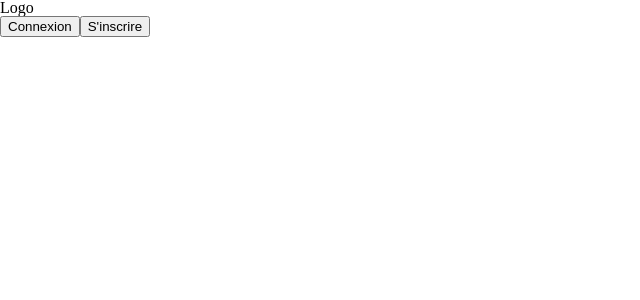
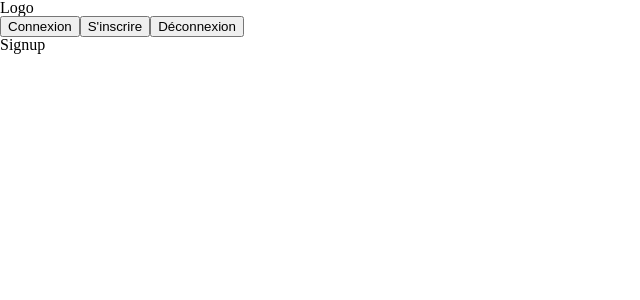
Before and after one commit to dewismecindy/vinted2, a React (Create React App) app: page /signup in a window 1280 px wide. Shown: the top 300 px of the page, without its empty margins (0-640 px from the left). Built offline with nearby package versions, Linux system fonts and the light colour scheme.

Commit message:
create routes login and signup

```diff
--- a/src/App.js
+++ b/src/App.js
@@ -4,6 +4,8 @@
 /* Import pages */
 import Home from "./pages/Home";
 import Offer from "./pages/Offer";
+import Signup from "./pages/Signup";
+import Login from "./pages/Login";
 /* Import des components */
 import Header from "./components/Header";
 
@@ -12,8 +14,10 @@
     <Router>
       <Header />
       <Routes>
-        <Route path="/" element={<Home />}></Route>
-        <Route path="/offer/:id" element={<Offer />}></Route>
+        <Route path="/" element={<Home />} />
+        <Route path="/offer/:id" element={<Offer />} />
+        <Route path="/signup" element={<Signup />} />
+        <Route path="/login" element={<Login />} />
       </Routes>
     </Router>
   );
--- a/src/components/Header.js
+++ b/src/components/Header.js
@@ -1,9 +1,16 @@
+import { Link } from "react-router-dom";
+
 const Header = () => {
   return (
     <div>
       <p>Logo</p>
-      <button>Connexion</button>
-      <button>S'inscrire</button>
+      <Link to="/login">
+        <button>Connexion</button>
+      </Link>
+      <Link to="/signup">
+        <button>S'inscrire</button>
+      </Link>
+      <button>Déconnexion</button>
     </div>
   );
 };
--- /dev/null
+++ b/src/pages/Login.js
@@ -0,0 +1,5 @@
+const Login = () => {
+  return <div>Login</div>;
+};
+
+export default Login;
--- /dev/null
+++ b/src/pages/Signup.js
@@ -0,0 +1,5 @@
+const Signup = () => {
+  return <div>Signup</div>;
+};
+
+export default Signup;
```
